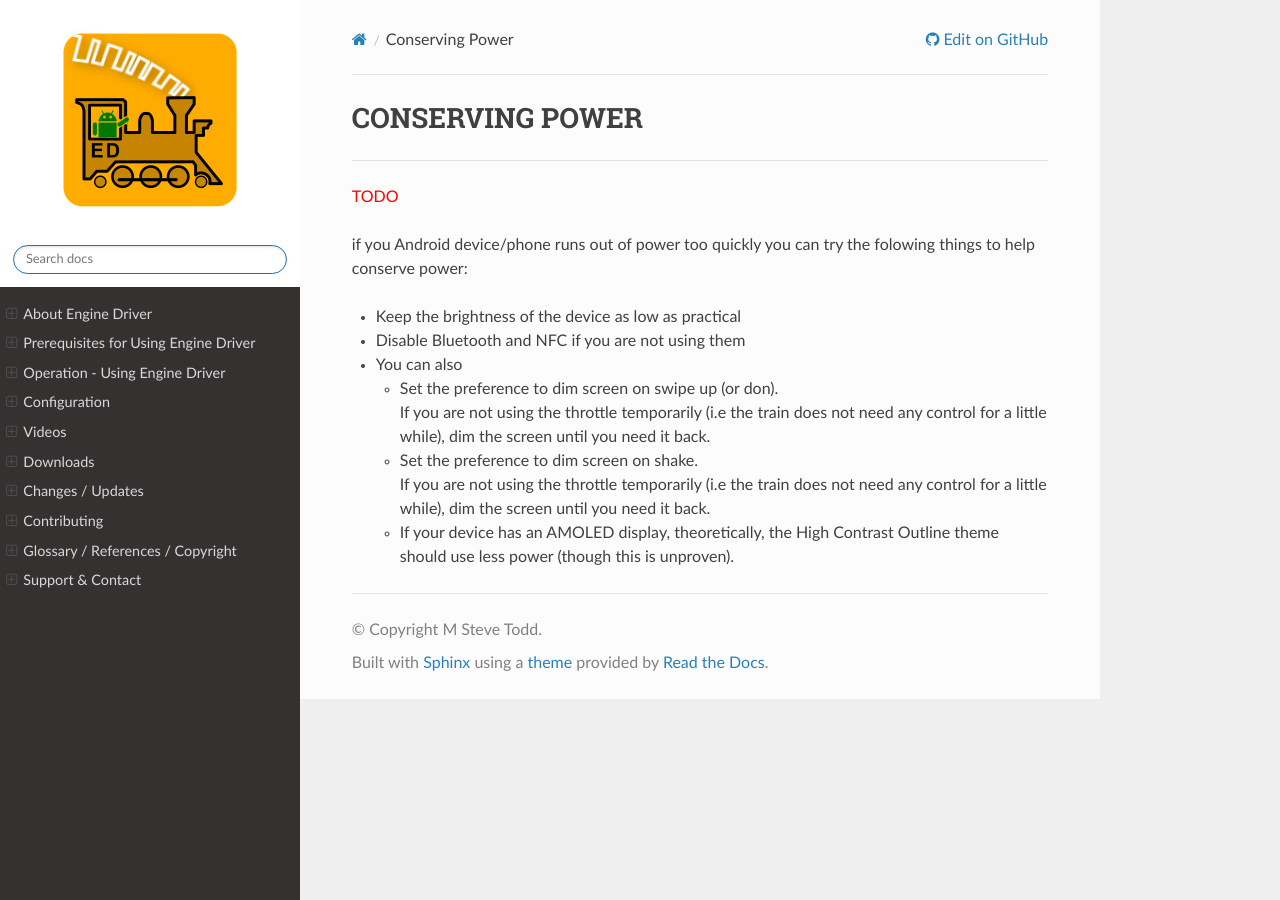
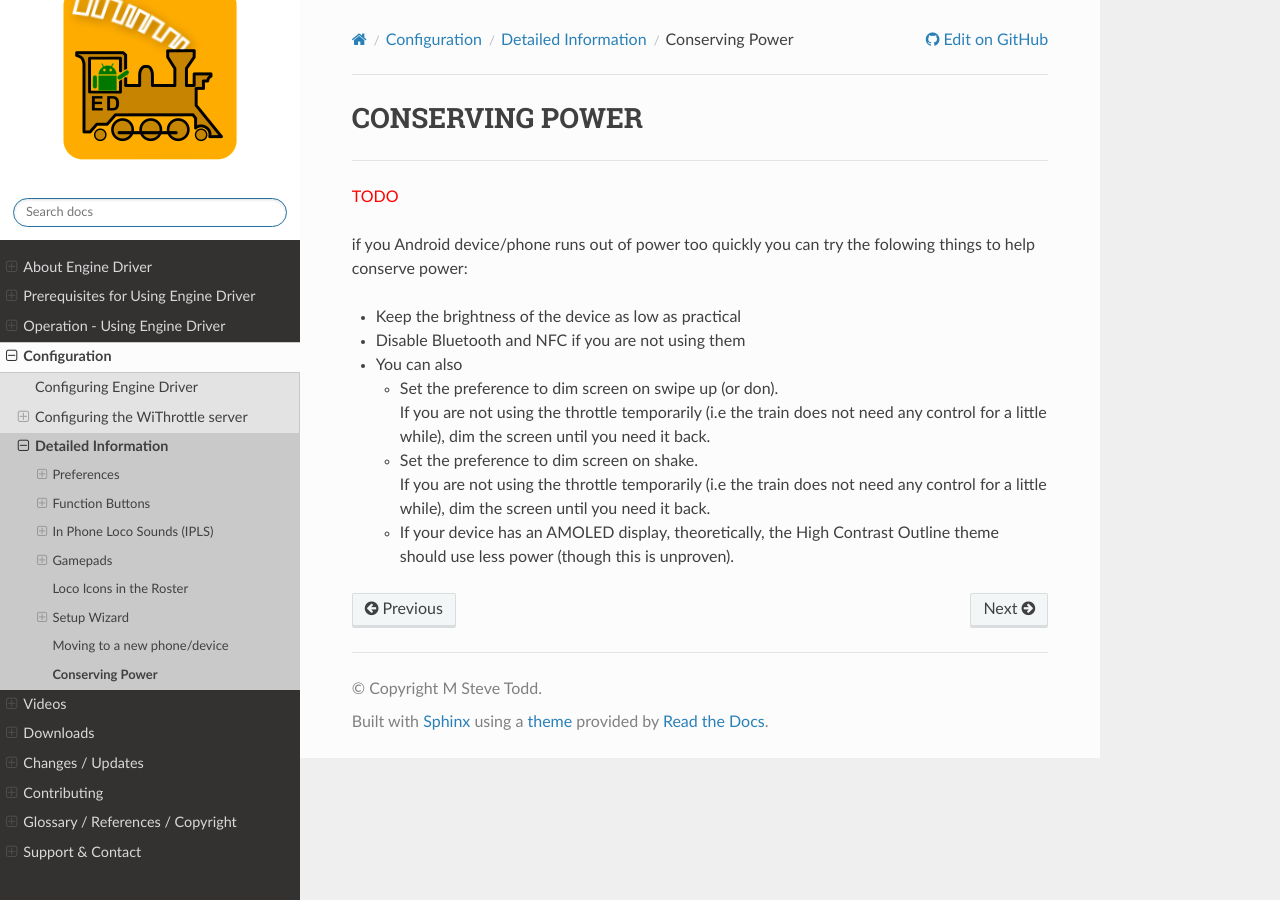
Before and after one commit to flash62au/EngineDriver_Home, a Sphinx documentation site: the page built from docs/configuration/conserving_power.rst, in a window 1280 px wide. Built offline with Sphinx 7.4.7 and the Read the Docs theme 2.0.0, drawn with Linux system fonts in a browser that asks for light colours; comment, search, counter and statistics services are not loaded.

Commit message:
Update preferences_index.rst

```diff
--- a/docs/configuration/preferences_index.rst
+++ b/docs/configuration/preferences_index.rst
@@ -20,6 +20,7 @@
        loco_icons
        setup_wizard
        new_device
+       conserving_power
 
 See:
 
@@ -29,3 +30,4 @@
 * The :doc:`./gamepads` page for information on configuring gamepads  |br|\ |br|\
 * The :doc:`./loco_icons` page for information on managing the Loco Icons on the Select Loco page |br|\ |br|\
 * The :doc:`./new_device` page for information on moving |ed| to a new Android Device / Phone from one where you already have |ed| installed|br|\ |br|\
+* The :doc:`./conserving_power` page for information on conserving power on your Android device/phone when using |ed| |br|\ |br|\
```
